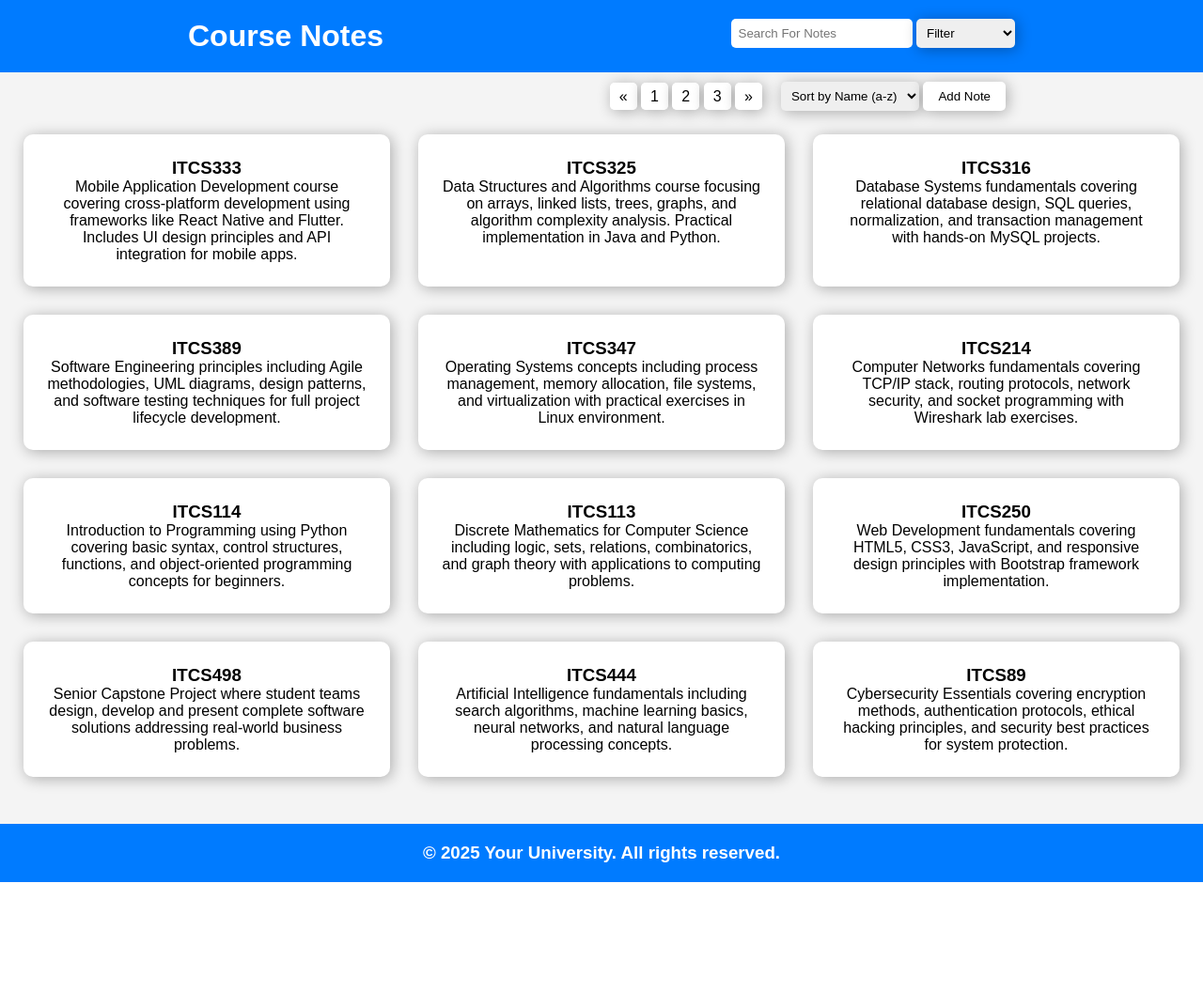
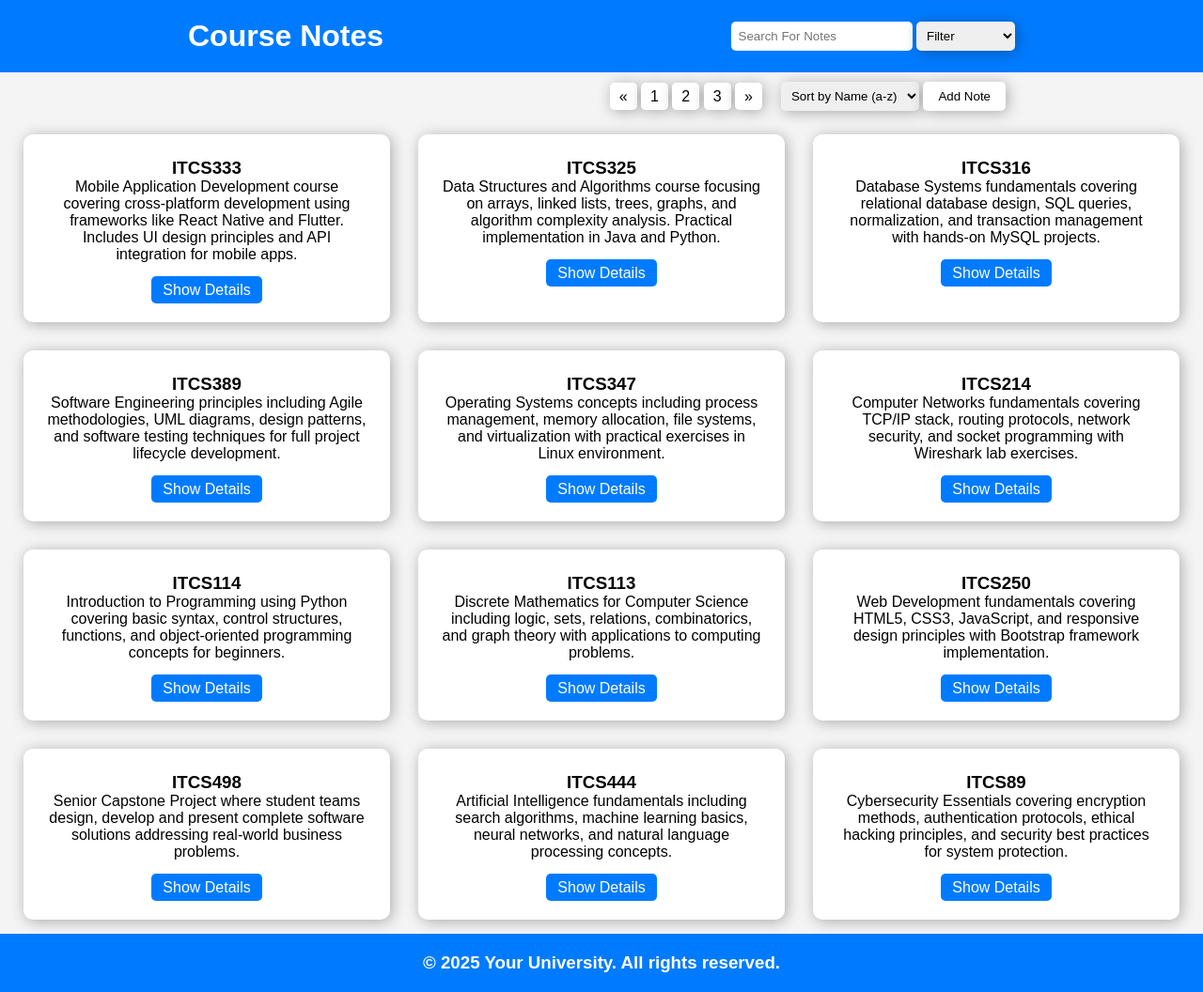
Before and after one commit to 202107673/G5-project-itcs333, a PHP site: page / in a window 1280 px wide. Shown: the whole page at 94% size. Before the commit the page ends 939 px from the top, so only its background shows below. Run offline with PHP 8.4, Linux system fonts and the light colour scheme.

Commit message:
add detail page

```diff
--- a/index.html
+++ b/index.html
@@ -44,52 +44,88 @@
 
         <section class="main-section">
             <div class="note">
-                <a href="error.html"><h3>ITCS333</h3></a>
+                <div>
+                    <h3>ITCS333</h3>
                     <p>Mobile Application Development course covering cross-platform development using frameworks like React Native and Flutter. Includes UI design principles and API integration for mobile apps.</p>
                 </div>
+                <a href="detail.html">Show Details</a>
+            </div>
             <div class="note">
-                <a href="error.html"><h3>ITCS325</h3></a>
+                <div>
+                    <h3>ITCS325</h3>
                     <p>Data Structures and Algorithms course focusing on arrays, linked lists, trees, graphs, and algorithm complexity analysis. Practical implementation in Java and Python.</p>
                 </div>
+                <a href="detail.html">Show Details</a>
+            </div>
             <div class="note">
-                <a href="error.html"><h3>ITCS316</h3></a>
+                <div>
+                    <h3>ITCS316</h3>
                     <p>Database Systems fundamentals covering relational database design, SQL queries, normalization, and transaction management with hands-on MySQL projects.</p>
                 </div>
+                <a href="detail.html">Show Details</a>
+            </div>
             <div class="note">
-                <a href="error.html"><h3>ITCS389</h3></a>
+                <div>
+                    <h3>ITCS389</h3>
                     <p>Software Engineering principles including Agile methodologies, UML diagrams, design patterns, and software testing techniques for full project lifecycle development.</p>
                 </div>
+                <a href="detail.html">Show Details</a>
+            </div>
             <div class="note">
-                <a href="error.html"><h3>ITCS347</h3></a>
+                <div>
+                    <h3>ITCS347</h3>
                     <p>Operating Systems concepts including process management, memory allocation, file systems, and virtualization with practical exercises in Linux environment.</p>
                 </div>
+                <a href="detail.html">Show Details</a>
+            </div>
             <div class="note">
-                <a href="error.html"><h3>ITCS214</h3></a>
+                <div>
+                    <h3>ITCS214</h3>
                     <p>Computer Networks fundamentals covering TCP/IP stack, routing protocols, network security, and socket programming with Wireshark lab exercises.</p>
                 </div>
+                <a href="detail.html">Show Details</a>
+            </div>
             <div class="note">
-                <a href="error.html"><h3>ITCS114</h3></a>
+                <div>
+                    <h3>ITCS114</h3>
                     <p>Introduction to Programming using Python covering basic syntax, control structures, functions, and object-oriented programming concepts for beginners.</p>
                 </div>
+                <a href="detail.html">Show Details</a>
+            </div>
             <div class="note">
-                <a href="error.html"><h3>ITCS113</h3></a>
+                <div>
+                    <h3>ITCS113</h3>
                     <p>Discrete Mathematics for Computer Science including logic, sets, relations, combinatorics, and graph theory with applications to computing problems.</p>
                 </div>
+                <a href="detail.html">Show Details</a>
+            </div>
             <div class="note">
-                <a href="error.html"><h3>ITCS250</h3></a>
+                <div>
+                    <h3>ITCS250</h3>
                     <p>Web Development fundamentals covering HTML5, CSS3, JavaScript, and responsive design principles with Bootstrap framework implementation.</p>
                 </div>
+                <a href="detail.html">Show Details</a>
+            </div>
             <div class="note">
-                <a href="error.html"><h3>ITCS498</h3></a>
+                <div>
+                    <h3>ITCS498</h3>
                     <p>Senior Capstone Project where student teams design, develop and present complete software solutions addressing real-world business problems.</p>
                 </div>
+                <a href="detail.html">Show Details</a>
+            </div>
             <div class="note">
-                <a href="error.html"><h3>ITCS444</h3></a>
+                <div>
+                    <h3>ITCS444</h3>
                     <p>Artificial Intelligence fundamentals including search algorithms, machine learning basics, neural networks, and natural language processing concepts.</p>
                 </div>
+                <a href="detail.html">Show Details</a>
+            </div>
             <div class="note">
-                <a href="error.html"><h3>ITCS89</h3></a>
+                <div>
+                    <h3>ITCS89</h3>
                     <p>Cybersecurity Essentials covering encryption methods, authentication protocols, ethical hacking principles, and security best practices for system protection.</p>
+                </div>
+                <a href="detail.html">Show Details</a>
             </div>
         </section>
     </main>
--- a/style.css
+++ b/style.css
@@ -11,6 +11,11 @@ header {
     display: flex;
     justify-content: space-between;
     padding: 20px 200px;
+    align-items: center;
+}
+
+header a {
+    color: white;
 }
 
 footer {
@@ -41,6 +46,17 @@ main {
 
 .note:hover {
     transform: scale(1.1);
+}
+
+.note div {
+    padding-bottom: 20px;
+}
+
+.note a {
+    border-radius: 5px;
+    padding: 6px 12px;
+    background-color: #007BFF;
+    color: white;
 }
 
 a {
```
Also changed, not shown: detail.html (added, +27 -0 lines). Lines whose indentation alone changed are shown as unchanged.
